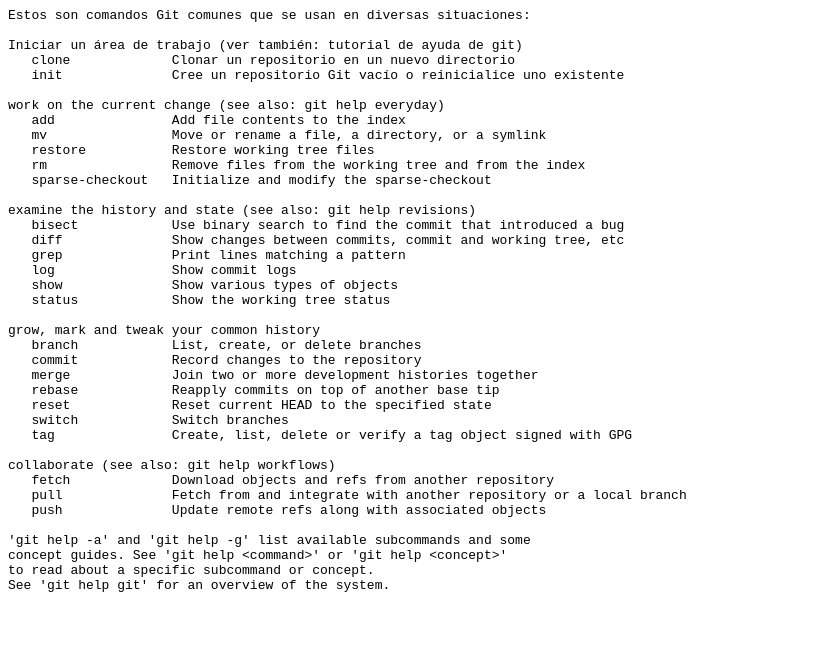
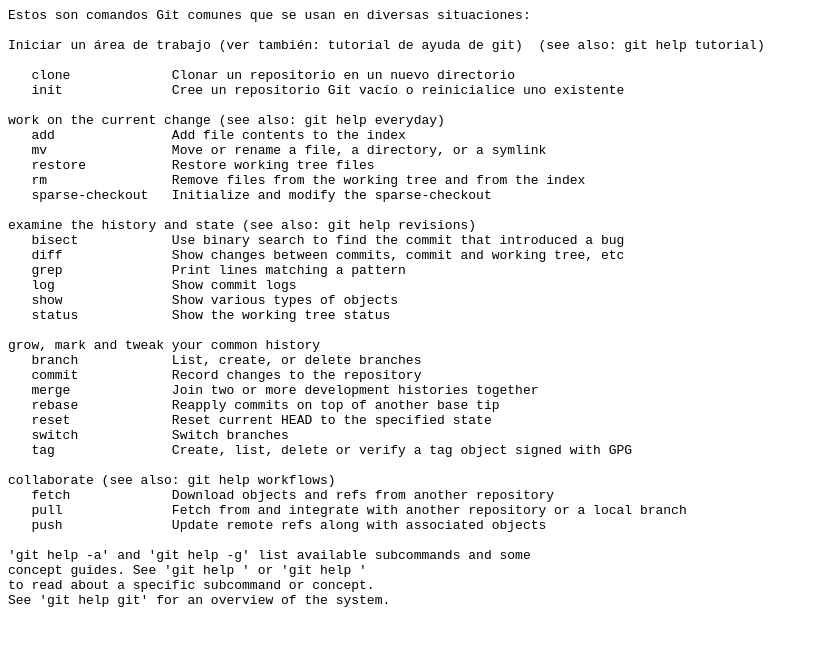
Before and after one commit to codefuncode/GIT-makigas, a plain HTML site: page Cómo instalar Git /index.html in a window 1280 px wide. Shown: the whole page, without its empty margins (0-818 px from the left). Drawn offline with Linux system fonts and the light colour scheme.

Commit message:
Coreccion delos titulos del curso

```diff
--- a/Cómo instalar Git /index.html
+++ b/Cómo instalar Git /index.html
@@ -1,6 +1,7 @@
 <pre>Estos son comandos Git comunes que se usan en diversas situaciones:
 
-Iniciar un área de trabajo (ver también: tutorial de ayuda de git)
+Iniciar un área de trabajo (ver también: tutorial de ayuda de git)  (see also: git help tutorial)
+
    clone             Clonar un repositorio en un nuevo directorio
    init              Cree un repositorio Git vacío o reinicialice uno existente
 
@@ -34,7 +35,7 @@
    push              Update remote refs along with associated objects
 
 &apos;git help -a&apos; and &apos;git help -g&apos; list available subcommands and some
-concept guides. See &apos;git help &lt;command&gt;&apos; or &apos;git help &lt;concept&gt;&apos;
+concept guides. See &apos;git help <command>&apos; or &apos;git help <concept>&apos;
 to read about a specific subcommand or concept.
 See &apos;git help git&apos; for an overview of the system.
 </pre>
```
Also changed, not shown: Cómo instalar Git /instalacion.txt, seguiminto.txt, ¿Cómo revierto un commit?/text.txt, ¿Qué es Git?/introduccion.txt (deleted).
